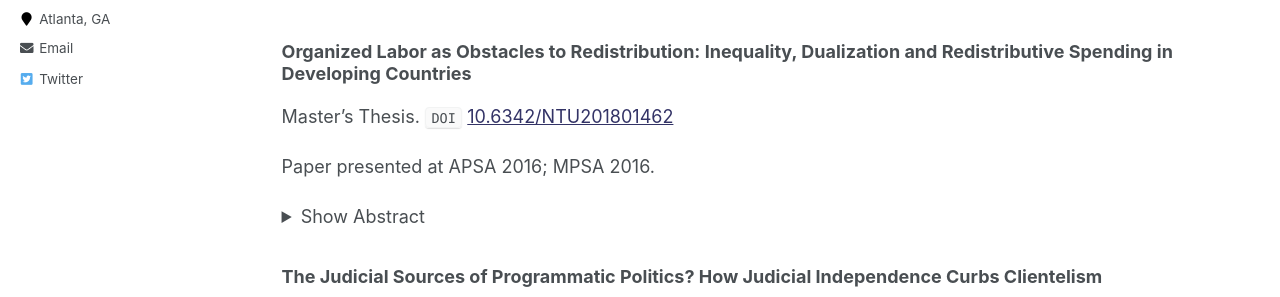
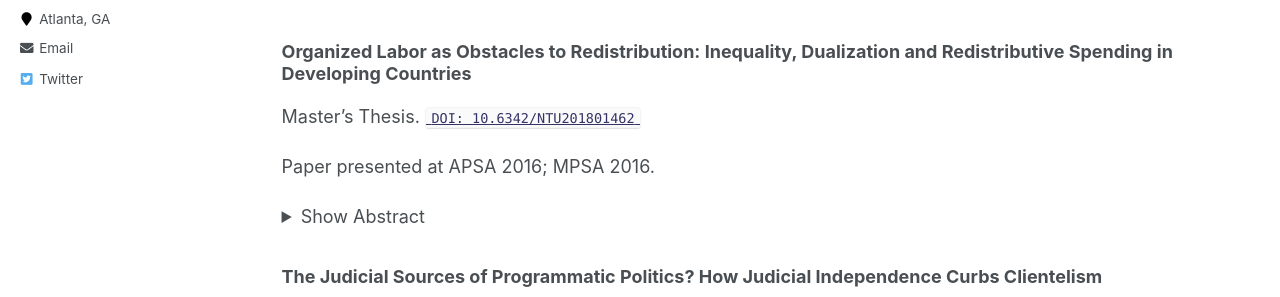
Before and after one commit to hsuyumin/hsuyumin.github.io, a Jekyll site: the page built from _pages/publications.md, in a window 1280 px wide and 900 px high, scrolled down 1608 px. Shown: the part 319-616 px from the top of the window. Built offline with Jekyll 4.4.1, drawn with Linux system fonts in a browser that asks for light colours.

```diff
--- a/_pages/publications.md
+++ b/_pages/publications.md
@@ -52,7 +52,7 @@ Paper presented at [ECPR 2020](https://ecpr.eu/Events/Event/PaperDetails/55046).
 
 ### Organized Labor as Obstacles to Redistribution: Inequality, Dualization and Redistributive Spending in Developing Countries
 
-Master's Thesis. `DOI` [10.6342/NTU201801462](https://www.airitilibrary.com/Publication/alDetailedMesh1?DocID=U0001-1107201817083900)
+Master's Thesis. [`DOI: 10.6342/NTU201801462`](https://www.airitilibrary.com/Publication/alDetailedMesh1?DocID=U0001-1107201817083900)
 
 Paper presented at APSA 2016; MPSA 2016.
 
```
